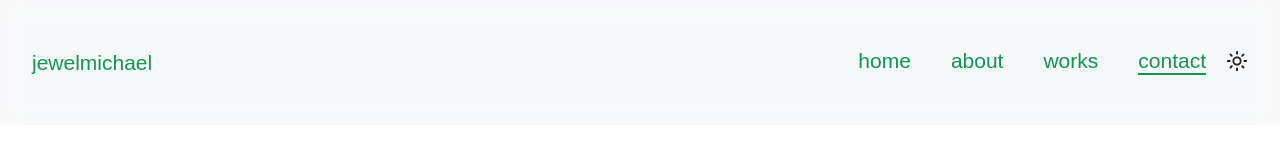
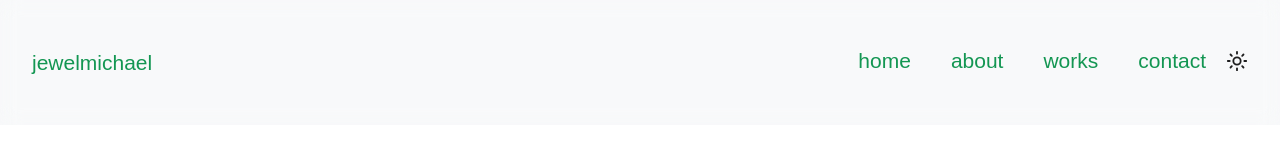
Before and after one commit to jewelmichael/jewelmichael-vite, a React (Vite) app: page /contact in a window 1280 px wide. Shown: the top 160 px of the page. Built offline with nearby package versions, Linux system fonts and the light colour scheme.

Commit message:
add functions. [play with buttons

```diff
--- a/src/components/layouts/header/Header.module.scss
+++ b/src/components/layouts/header/Header.module.scss
@@ -34,9 +34,7 @@
   }
 }
 
-.active {
-  border-bottom: 2px solid currentColor;
-}
+.active {}
 
 .theme_sun,
 .theme_moon {
--- a/src/pages/home/Home.tsx
+++ b/src/pages/home/Home.tsx
@@ -21,10 +21,10 @@ const Home = () => {
               </p>
               <div className={style.actions}>
                 <button type="button" className="btn btn-solid btn-primary">
-                  Get CV
+                  <span className='letter'>Get CV</span>
                 </button>
                 <button type="button" className="btn btn-clear">
-                  Connect
+                  <span className='letter'>Connect</span>
                 </button>
               </div>
             </div>
--- /dev/null
+++ b/src/styles/base/_function.scss
@@ -0,0 +1,3 @@
+@function rgba-from($color, $alpha) {
+  @return rgba(red($color), green($color), blue($color), $alpha);
+}
--- a/src/styles/base/_variables.scss
+++ b/src/styles/base/_variables.scss
@@ -12,6 +12,8 @@ $color-secondary-light: var(--color-secondary-light); //#4B5563;
 $color-accent: var(--color-accent);
 
 // Light theme
+$color-black: #000000;
+$color-white: #ffffff;
 $light-bg: var(--bg); // #F8F9FA;
 $light-bg-light: var(--bg-light); // #F8F9FA;
 $light-bg-dark: var(--bg-light); // #F8F9FA;
--- a/src/styles/styles.scss
+++ b/src/styles/styles.scss
@@ -43,6 +43,7 @@
   --bg-darker: #D1D6D4;
 
   --text: #1E1E1E;
+  --fixed-text: #1E1E1E;
   --text-muted: #5E5E5E;
   --text-light: #F5F5F5;
 
```
